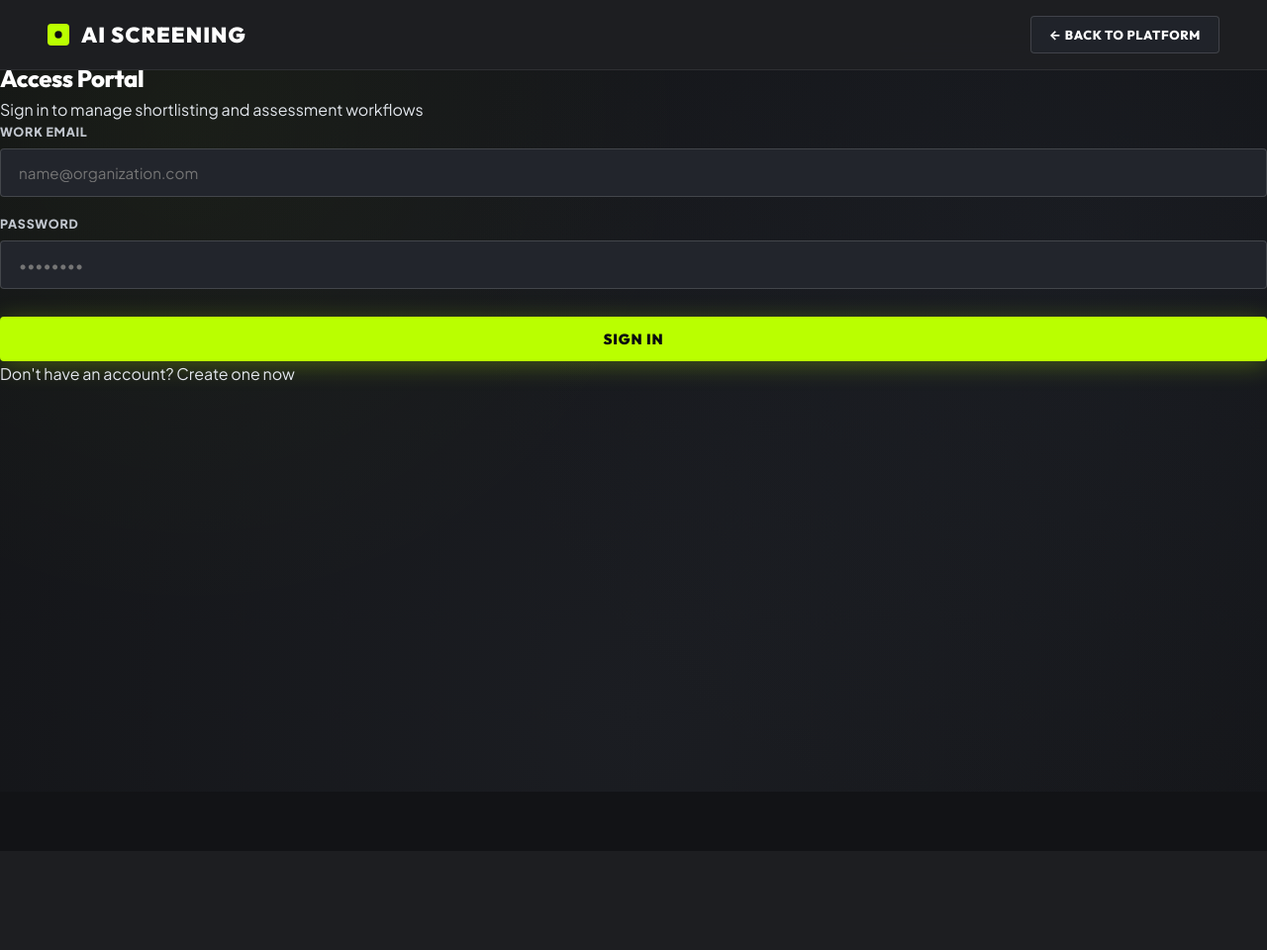
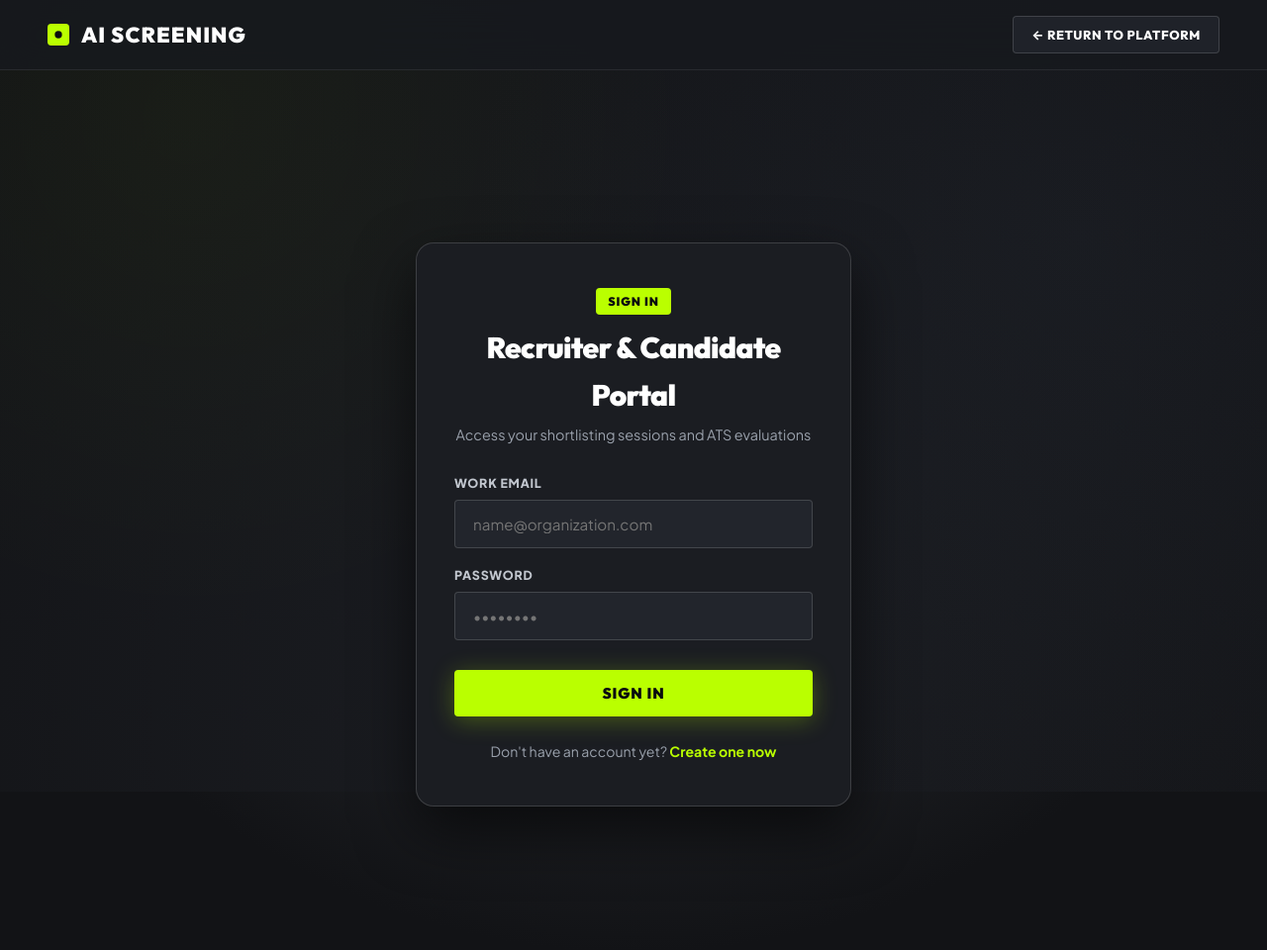
Before and after one commit to jjeyakanthan215-ctrl/RE, a Flask app: page /login in a window 1280 px wide. Shown: the whole page at 99% size. Before the commit the page ends 385 px from the top, so only its background shows below. Run offline with Flask 3, Linux system fonts and the light colour scheme.

Commit message:
fix(auth): center login/signup portal card and constrain max-width to 440px

```diff
--- a/static/style.css
+++ b/static/style.css
@@ -493,6 +493,118 @@ a { color: inherit; text-decoration: none; transition: all 0.2s ease; }
     box-shadow: 0 0 0 3px rgba(186, 255, 0, 0.15);
 }
 
+/* ===== Authentication Pages (Login & Sign Up) ===== */
+.auth-page {
+    min-height: 100vh;
+    display: flex;
+    flex-direction: column;
+    align-items: center;
+    justify-content: center;
+    padding: 100px 24px 60px;
+    background: radial-gradient(circle at 50% 25%, rgba(35, 39, 46, 0.9) 0%, var(--bg-page) 75%);
+}
+
+.auth-container {
+    width: 100%;
+    max-width: 440px;
+    margin: 0 auto;
+    background: var(--bg-surface);
+    border: 1px solid var(--border-medium);
+    border-radius: var(--radius-lg);
+    padding: 44px 38px;
+    box-shadow: 0 24px 60px rgba(0, 0, 0, 0.6);
+    position: relative;
+    z-index: 2;
+}
+
+.auth-container h2 {
+    font-size: 1.85rem;
+    font-weight: 900;
+    text-align: center;
+    color: #FFFFFF;
+    margin-bottom: 6px;
+    font-family: var(--font-heading);
+}
+
+.auth-subtitle {
+    text-align: center;
+    color: var(--text-muted);
+    font-size: 0.9rem;
+    margin-bottom: 28px;
+    line-height: 1.5;
+}
+
+.auth-footer {
+    text-align: center;
+    margin-top: 24px;
+    font-size: 0.88rem;
+    color: var(--text-muted);
+}
+
+.auth-footer a {
+    color: var(--lime);
+    font-weight: 700;
+}
+
+.auth-footer a:hover {
+    text-decoration: underline;
+}
+
+.alert {
+    background: rgba(186, 255, 0, 0.1);
+    border: 1px solid var(--lime-border);
+    color: var(--lime);
+    padding: 12px 18px;
+    border-radius: var(--radius-xs);
+    font-size: 0.88rem;
+    font-weight: 600;
+    margin-bottom: 20px;
+    text-align: center;
+}
+
+.alert-danger {
+    background: rgba(255, 90, 95, 0.1);
+    border: 1px solid rgba(255, 90, 95, 0.35);
+    color: var(--status-danger);
+}
+
+/* Loading Overlay & Spinner */
+#loading-overlay {
+    position: fixed;
+    inset: 0;
+    background: rgba(18, 19, 22, 0.92);
+    z-index: 9999;
+    display: none;
+    flex-direction: column;
+    align-items: center;
+    justify-content: center;
+    backdrop-filter: blur(8px);
+}
+
+.loader-ring {
+    width: 56px;
+    height: 56px;
+    border: 4px solid rgba(255, 255, 255, 0.1);
+    border-top: 4px solid var(--lime);
+    border-radius: 50%;
+    animation: spin 0.85s linear infinite;
+}
+
+@keyframes spin {
+    0% { transform: rotate(0deg); }
+    100% { transform: rotate(360deg); }
+}
+
+.loading-text {
+    color: #FFFFFF;
+    margin-top: 20px;
+    font-family: var(--font-heading);
+    font-weight: 800;
+    font-size: 0.92rem;
+    text-transform: uppercase;
+    letter-spacing: 0.08em;
+}
+
 /* Responsive */
 @media (max-width: 1100px) {
     .hero-editorial-split { grid-template-columns: 1fr; }
@@ -502,4 +614,5 @@ a { color: inherit; text-decoration: none; transition: all 0.2s ease; }
     .contact-wrapper { grid-template-columns: 1fr; }
     .navbar { padding: 14px 24px; }
     .hero-wrapper, .bento-section, .leadership-spotlight-section, .contact-section, .footer { padding-left: 24px; padding-right: 24px; }
+    .auth-container { padding: 36px 24px; }
 }
--- a/templates/login.html
+++ b/templates/login.html
@@ -3,14 +3,24 @@
 <head>
     <meta charset="UTF-8">
     <meta name="viewport" content="width=device-width, initial-scale=1.0">
-    <title>Login — AI Screening</title>
-    <link href="https://fonts.googleapis.com/css2?family=Plus+Jakarta+Sans:wght@400;500;600;700;800&family=Outfit:wght@400;500;600;700;800&display=swap" rel="stylesheet">
+    <title>Sign In — AI Screening</title>
+    <link href="https://fonts.googleapis.com/css2?family=Plus+Jakarta+Sans:wght@400;500;600;700;800&family=Outfit:wght@400;500;600;700;800;900&display=swap" rel="stylesheet">
     <link rel="stylesheet" href="/static/style.css">
+    <style>
+        .auth-wrapper {
+            width: 100%;
+            display: flex;
+            align-items: center;
+            justify-content: center;
+            padding: 120px 24px 60px;
+            min-height: 100vh;
+        }
+    </style>
 </head>
 <body class="auth-page">
     <div class="editorial-bg"></div>
 
-    <nav class="navbar" style="border-bottom: 1px solid var(--border-light); background: rgba(30, 32, 35, 0.9);">
+    <nav class="navbar">
         <a href="/" class="nav-brand">
             <svg width="22" height="22" viewBox="0 0 24 24" fill="none">
                 <rect width="24" height="24" rx="4" fill="#BAFF00"/>
@@ -19,13 +29,17 @@
             <span class="brand-name">AI SCREENING</span>
         </a>
         <a href="/" class="btn-secondary btn-sm">
-            &larr; Back to Platform
+            &larr; Return to Platform
         </a>
     </nav>
 
-    <div class="auth-container" style="margin-top: 60px;">
-        <h2>Access Portal</h2>
-        <p class="auth-subtitle">Sign in to manage shortlisting and assessment workflows</p>
+    <div class="auth-wrapper">
+        <div class="auth-container">
+            <div style="text-align: center; margin-bottom: 24px;">
+                <span class="badge-lime" style="margin-bottom: 10px;">SIGN IN</span>
+                <h2>Recruiter & Candidate Portal</h2>
+                <p class="auth-subtitle">Access your shortlisting sessions and ATS evaluations</p>
+            </div>
 
             {% with messages = get_flashed_messages() %}
                 {% if messages %}
@@ -46,11 +60,12 @@
                     <label for="password">Password</label>
                     <input type="password" id="password" name="password" required placeholder="••••••••">
                 </div>
-            <button type="submit" class="btn-primary" style="width: 100%; margin-top: 10px;">
+                <button type="submit" class="btn-primary" style="width: 100%; margin-top: 12px; padding: 14px; font-size: 0.95rem; justify-content: center;">
                     Sign In
                 </button>
             </form>
-        <p class="auth-footer">Don't have an account? <a href="/signup">Create one now</a></p>
+            <p class="auth-footer">Don't have an account yet? <a href="/signup">Create one now</a></p>
+        </div>
     </div>
 
     <script src="/static/animation.js"></script>
```
Also changed, not shown: templates/signup.html (+23 -8 lines). Lines whose indentation alone changed are shown as unchanged.
